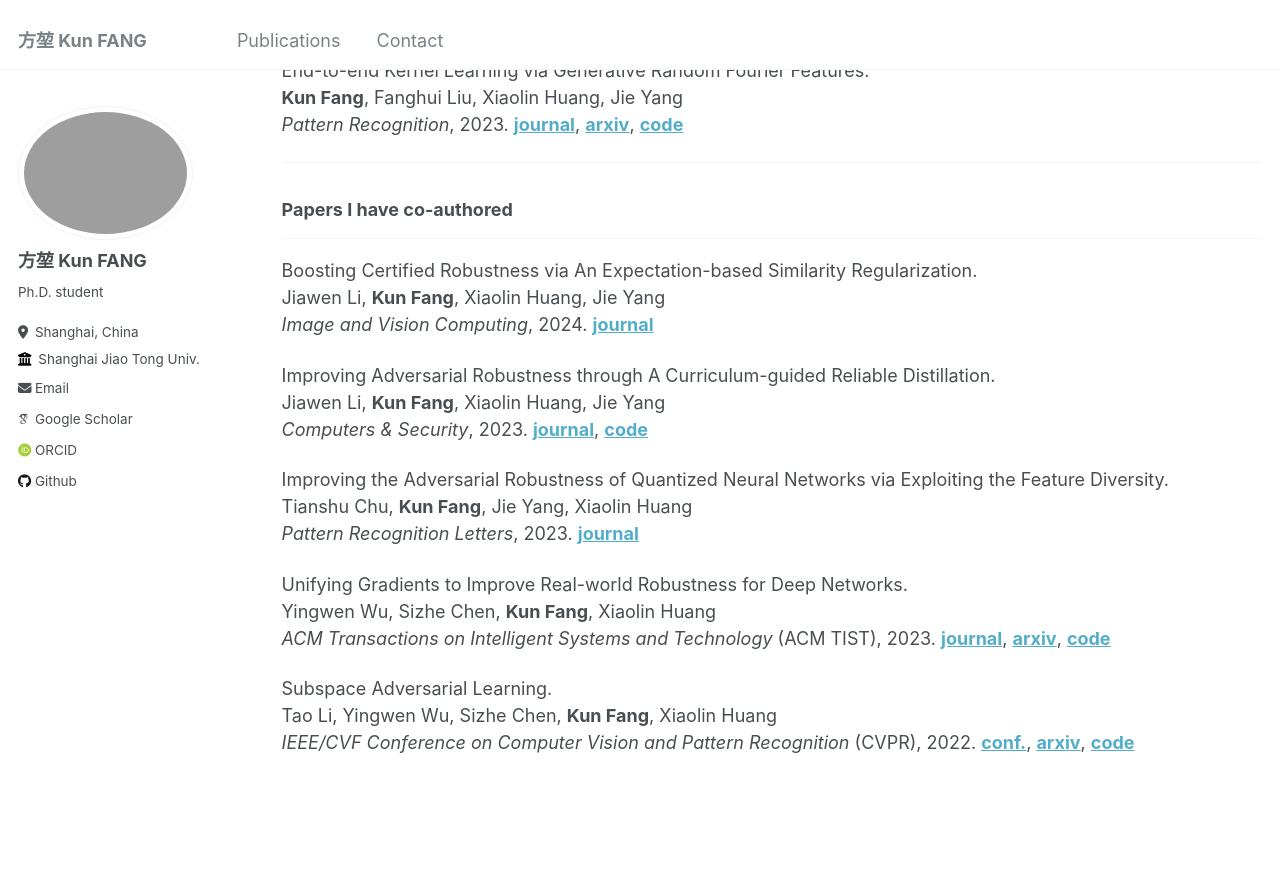
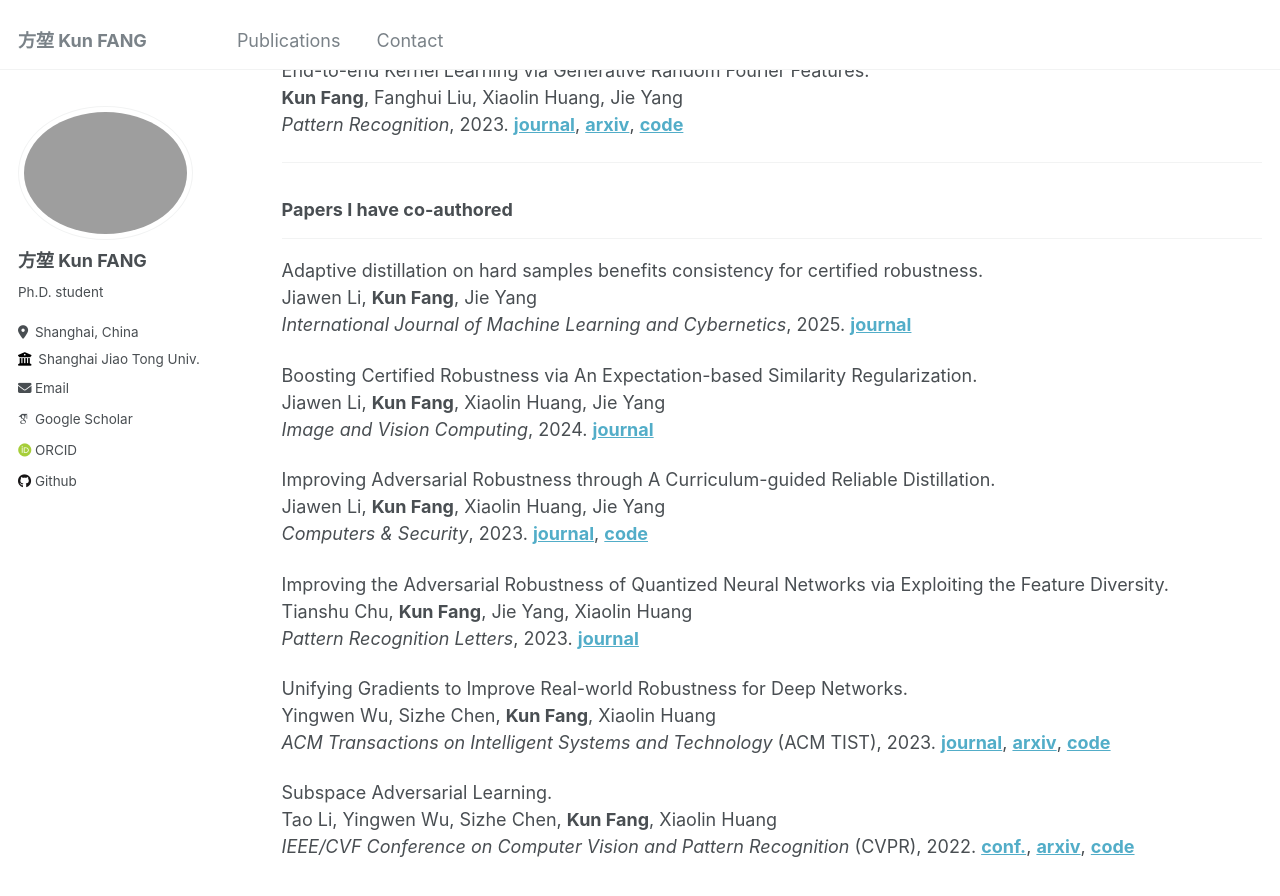
Before and after one commit to fanghenshaometeor/fanghenshaometeor.github.io, a Jekyll site: the page built from _pages/publications.md, in a window 1280 px wide and 900 px high, scrolled down 849 px. Shown: the top 896 px of the window. Built offline with Jekyll 4.4.1, drawn with Linux system fonts in a browser that asks for light colours; some web fonts are replaced.

Commit message:
update-pub

```diff
--- a/_pages/publications.md
+++ b/_pages/publications.md
@@ -52,6 +52,10 @@ End-to-end Kernel Learning via Generative Random Fourier Features.
 ### Papers I have co-authored
 ---
 
+Adaptive distillation on hard samples benefits consistency for certified robustness.
+Jiawen Li, **Kun Fang**, Jie Yang
+*International Journal of Machine Learning and Cybernetics*, 2025. **[journal](https://doi.org/10.1007/s13042-025-02568-2)**
+
 Boosting Certified Robustness via An Expectation-based Similarity Regularization.
 Jiawen Li, **Kun Fang**, Xiaolin Huang, Jie Yang
 *Image and Vision Computing*, 2024. **[journal](https://doi.org/10.1016/j.imavis.2024.105272)**
```
